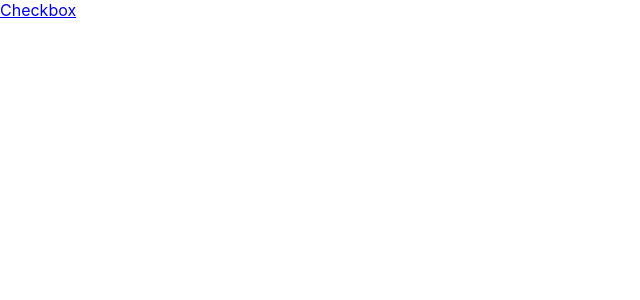
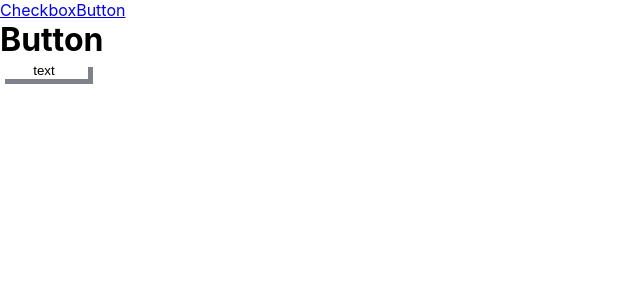
Before and after one commit to igayamaguchi/vue-ui-example, a Nuxt app: page /button in a window 1280 px wide. Before the commit this address had no page. Shown: the top 300 px of the page, without its empty margins (0-640 px from the left). Built offline with nearby package versions, Linux system fonts and the light colour scheme.

Commit message:
add button

```diff
--- /dev/null
+++ b/components/button/MaterialButton.vue
@@ -0,0 +1,32 @@
+<template>
+  <button @click="onClick">text</button>
+</template>
+
+<script>
+export default {
+  name: 'MaterialButton',
+  props: {
+    text: {
+      type: [String, Number],
+      required: true
+    }
+  },
+  methods: {
+    onClick() {
+      this.$emit('click')
+    }
+  }
+}
+</script>
+
+<style scoped>
+button {
+  min-width: 88px;
+  border: 0;
+  box-shadow: 5px 5px #7f828b;
+  user-select: none;
+}
+button:active {
+  background-color: black;
+}
+</style>
--- a/layouts/components/DefaultHeader.vue
+++ b/layouts/components/DefaultHeader.vue
@@ -2,6 +2,7 @@
   <header>
     <div>
       <router-link to="checkbox">Checkbox</router-link>
+      <router-link to="button">Button</router-link>
     </div>
   </header>
 </template>
--- a/layouts/default.vue
+++ b/layouts/default.vue
@@ -1,7 +1,9 @@
 <template>
   <div>
     <default-header/>
-    <nuxt/>
+    <main>
+      <nuxt/>
+    </main>
   </div>
 </template>
 
--- /dev/null
+++ b/pages/button.vue
@@ -0,0 +1,29 @@
+<template>
+  <div>
+    <h1>Button</h1>
+    <material-button
+      text="Button"
+      class="material-button"
+      @click="onClickMaterialButton"/>
+  </div>
+</template>
+
+<script>
+import MaterialButton from '~/components/button/MaterialButton.vue'
+
+export default {
+  name: 'Button',
+  components: { MaterialButton },
+  methods: {
+    onClickMaterialButton() {
+      console.log('clicked material button')
+    }
+  }
+}
+</script>
+
+<style scoped>
+.material-button {
+  background-color: white;
+}
+</style>
--- a/pages/checkbox.vue
+++ b/pages/checkbox.vue
@@ -1,12 +1,12 @@
 <template>
-  <main>
+  <div>
     <h1>Checkbox</h1>
     <circle-switch
       :checked="onOff"
       description="CircleSwitch"
       class="circle-switch"
       @check="circleSwitch"/>
-  </main>
+  </div>
 </template>
 
 <script>
```
